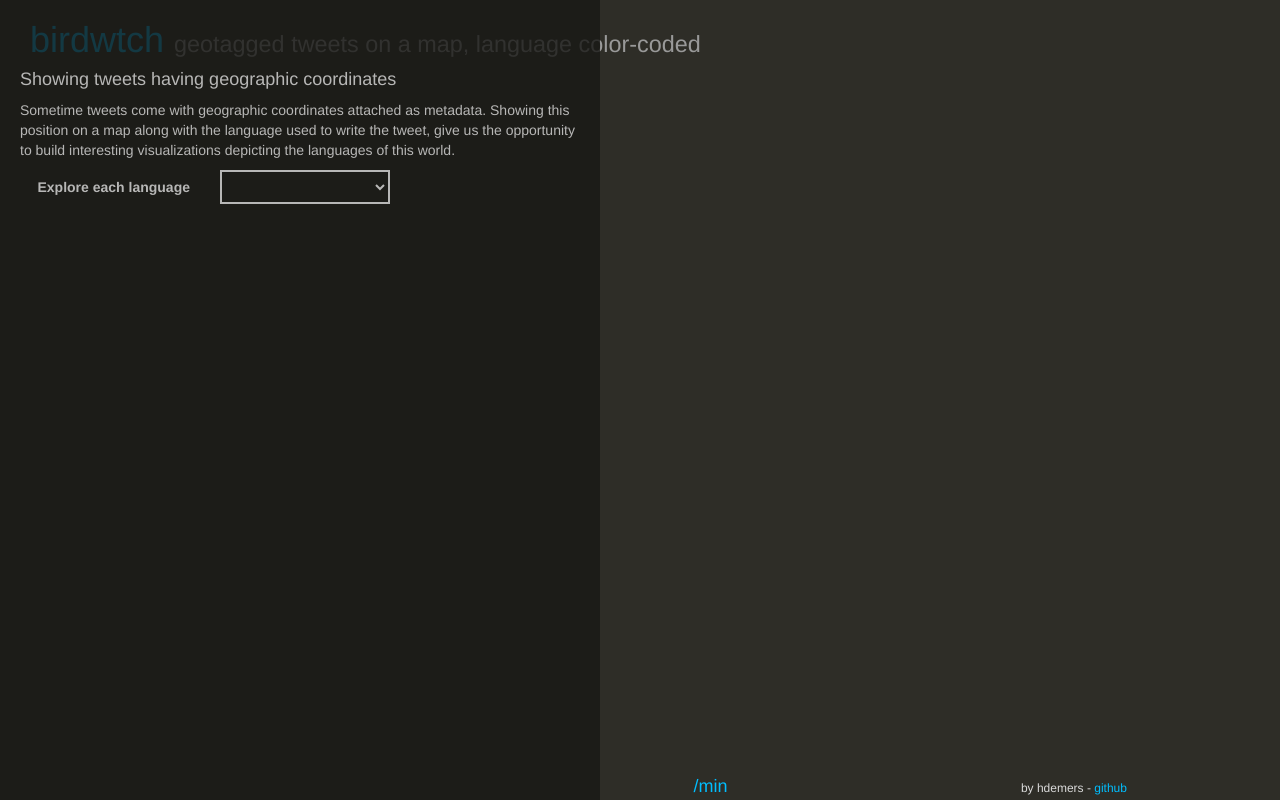
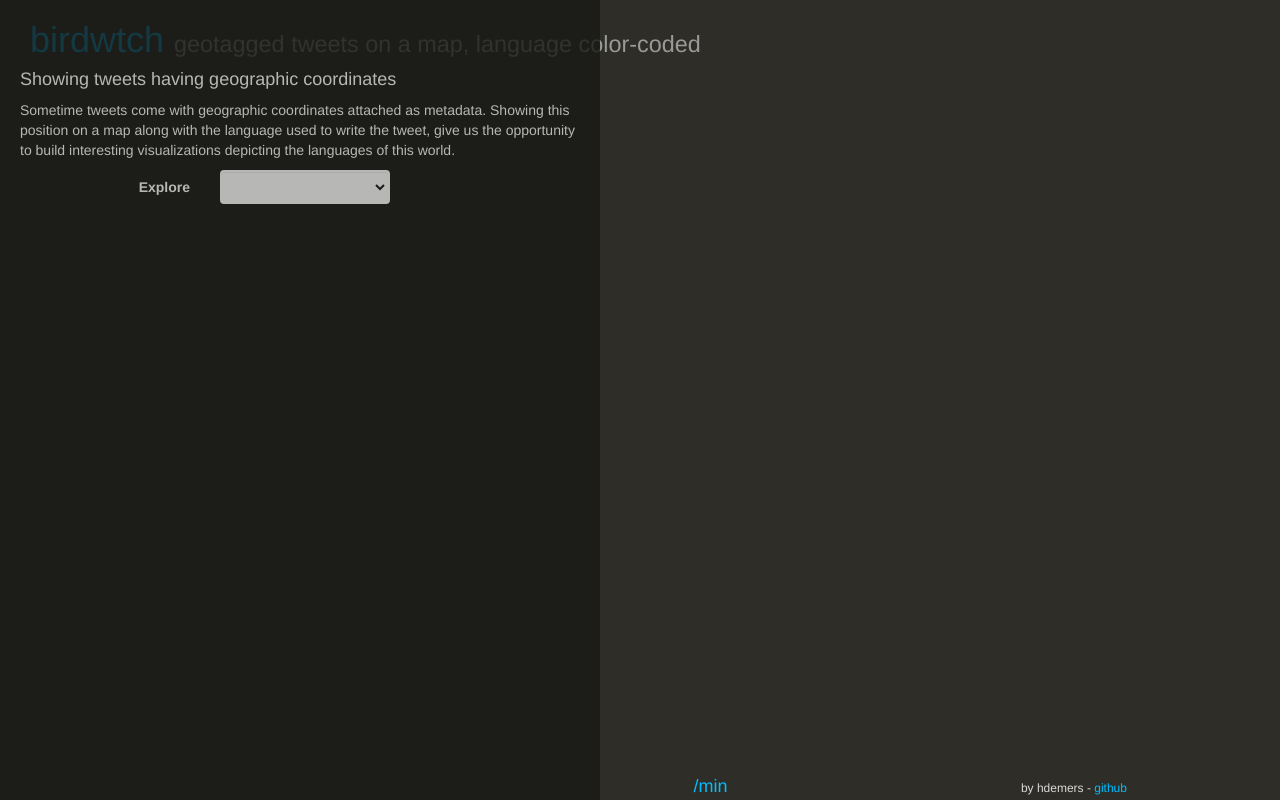
Before and after one commit to hdemers/birdwtch, a Flask app: page / in a window 1280 px wide; the page is wider, and only the part inside the window is pictured. Run offline with Flask 2, Linux system fonts and the light colour scheme; lists and menus that the app fills with data are empty; style sheets or scripts are compiled from the project's sources; parts of the project's set-up code (start-up, migrations or seed data) failed here and were passed over; some libraries are stand-ins or nearby versions.

Commit message:
Cosmetics on the sidebar menu.
- Increase the height and bottom margin of the country barchart.
- Change color of the select form.
- Rename select form label.

```diff
--- a/birdwtch/static/css/app.less
+++ b/birdwtch/static/css/app.less
@@ -78,9 +78,8 @@ a {
 }
 
 select.form-control {
-    color: @fontcolor;
-    background-color: @dot;
-    border-radius: 0px;
+    color: @dot;
+    background-color: @fontcolor;
     border: 2px solid @fontcolor;
 }
 
--- a/birdwtch/static/js/app.js
+++ b/birdwtch/static/js/app.js
@@ -94,7 +94,9 @@ stackedbar) {
     // Create a bar chart for showing country frequencies.
     country_chart = barchart.create(".graph .js-country-barchart", {
       width: 500,
-      max: 20
+      height: 330,
+      max: 20,
+      margin: {top: 10, right: 10, bottom: 200, left: 40}
     });
   };
 
--- a/birdwtch/templates/index.html
+++ b/birdwtch/templates/index.html
@@ -29,7 +29,7 @@
 
         <form class="form-horizontal">
           <div class="form-group">
-            <label class="col-md-6 control-label">Explore each language</label>
+            <label class="col-md-6 control-label">Explore</label>
             <div class="col-md-6">
               <select class="form-control" name="layerGroup"
                 data-bind="
```
